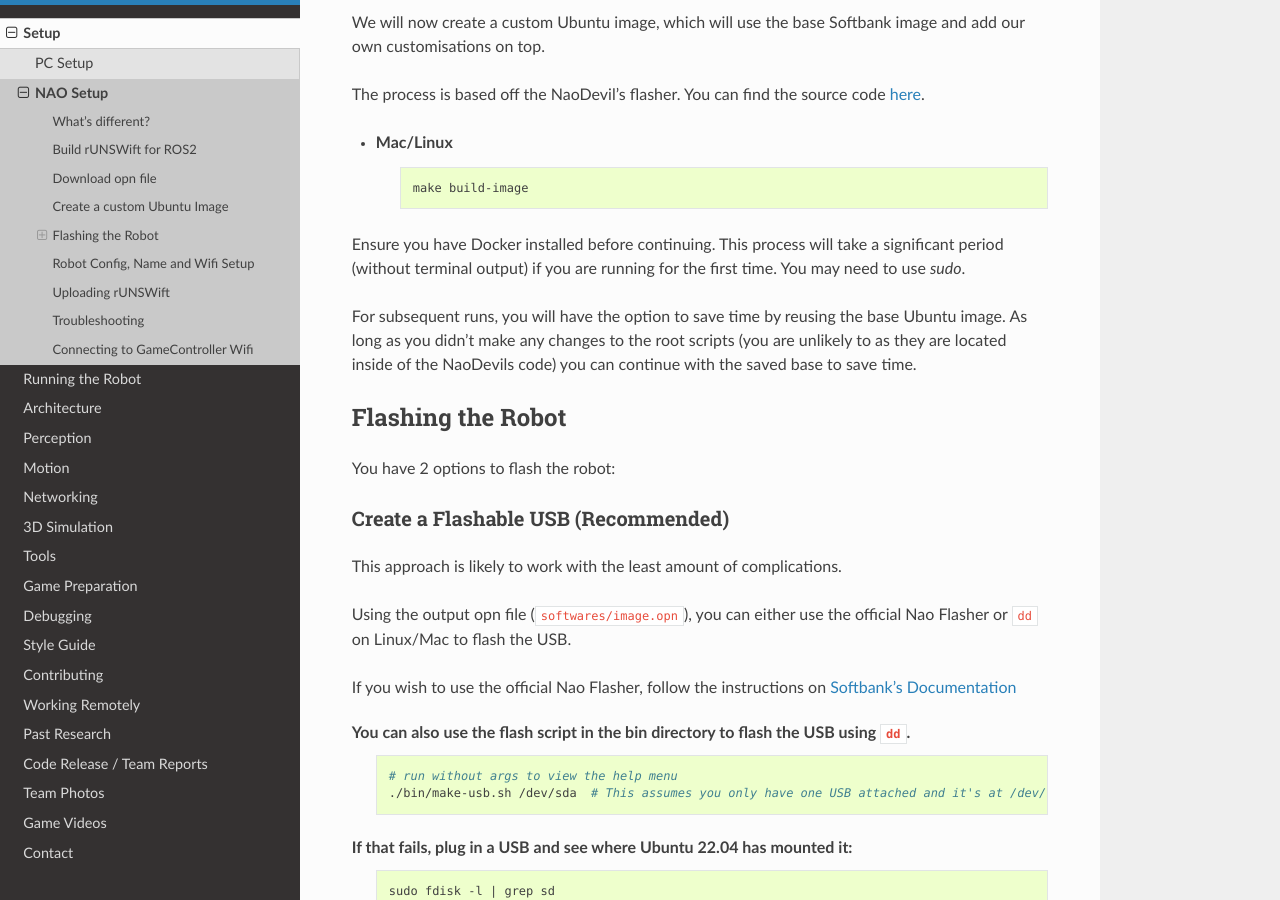
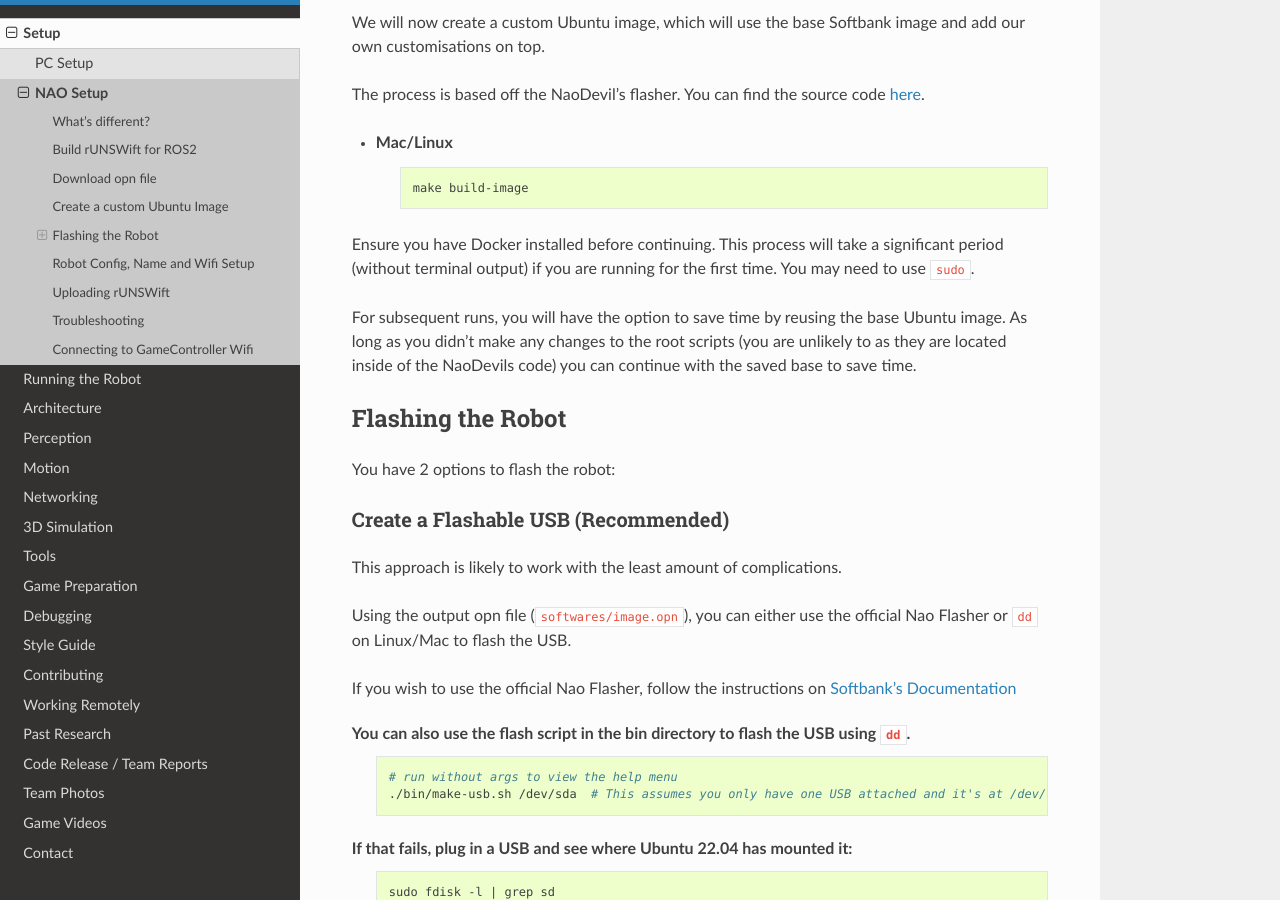
Before and after one commit to UNSWComputing/rUNSWift-docs, a Sphinx documentation site: the page built from source/setup/nao_setup.rst, in a window 1280 px wide and 900 px high, scrolled down 1915 px. Built offline with Sphinx 7.4.7 and the Read the Docs theme 3.1.0, drawn with Linux system fonts in a browser that asks for light colours.

```diff
--- a/source/setup/nao_setup.rst
+++ b/source/setup/nao_setup.rst
@@ -83,7 +83,7 @@ The process is based off the NaoDevil's flasher. You can find the source code `h
 
         make build-image
 
-Ensure you have Docker installed before continuing. This process will take a significant period (without terminal output) if you are running for the first time. You may need to use `sudo`.
+Ensure you have Docker installed before continuing. This process will take a significant period (without terminal output) if you are running for the first time. You may need to use ``sudo``.
 
 For subsequent runs, you will have the option to save time by reusing the base Ubuntu image.
 As long as you didn't make any changes to the root scripts (you are unlikely to as they are located inside of the NaoDevils code) you can continue with the saved base to save time.
```
